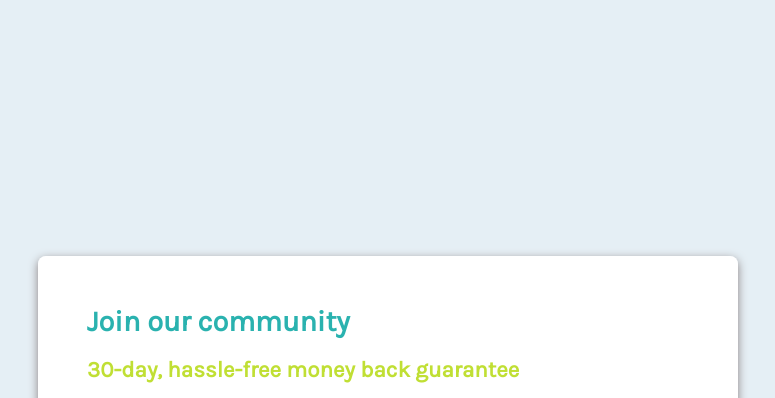
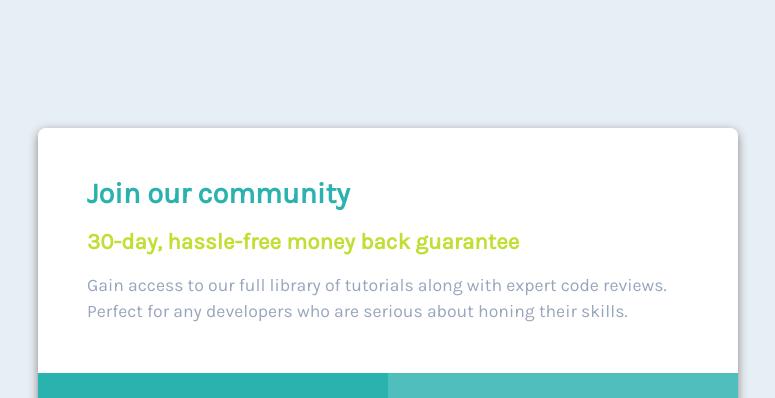
Before and after one commit to nenadmne/single-price-grid-component, a plain HTML site: page index.html in a window 1280 px wide. Shown: the top 398 px of the page, without its empty margins (252-1027 px from the left). Drawn offline with Linux system fonts and the light colour scheme.

Commit message:
initial commit

```diff
--- a/style.css
+++ b/style.css
@@ -130,9 +130,11 @@ button {
 @media (min-width: 600px){
 
     body, height{
-        height: 100%;
+        height: auto;
     }
-
+    body {
+        padding: 10%;
+    }
     main {
         width: 700px;
         height: fit-content;
```
